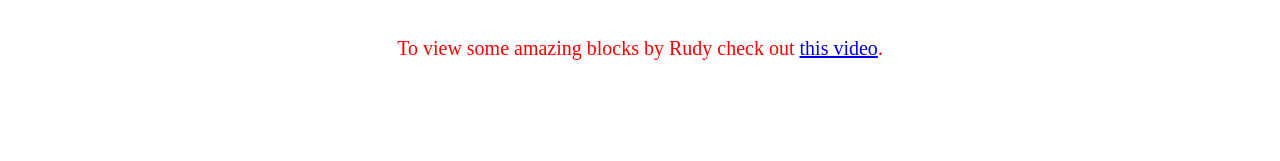
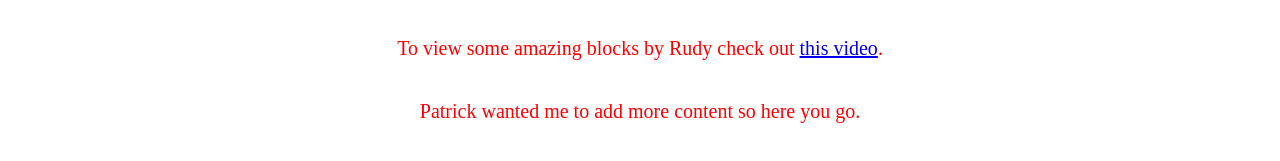
Before and after one commit to briancbarrow/FCCTributePage, a plain HTML site: page index.html in a window 1280 px wide. Shown: the part 485-646 px from the top of the page. Drawn offline with Linux system fonts and the light colour scheme.

Commit message:
Added the content as requested

```diff
--- a/index.html
+++ b/index.html
@@ -22,6 +22,7 @@
         <img src="https://www.gannett-cdn.com/-mm-/aafafb59eff07acc92ede02e35ec3494aa0e2b55/c=0-88-2664-3640&r=537&c=0-0-534-712/local/-/media/2017/01/17/USATODAY/USATODAY/636202092151238194-USP-NBA-UTAH-JAZZ-AT-PHOENIX-SUNS-88022334.JPG" />
         <p>Rudy Gobert is the greatest center in the NBA</p>
         <p class="red-text">To view some amazing blocks by Rudy check out <a href="https://www.youtube.com/watch?v=nB_SqxTOzAk">this video</a>.</p>
+        <p class="red-text">Patrick wanted me to add more content so here you go.</p>
     </main>
 
 </body>
```
